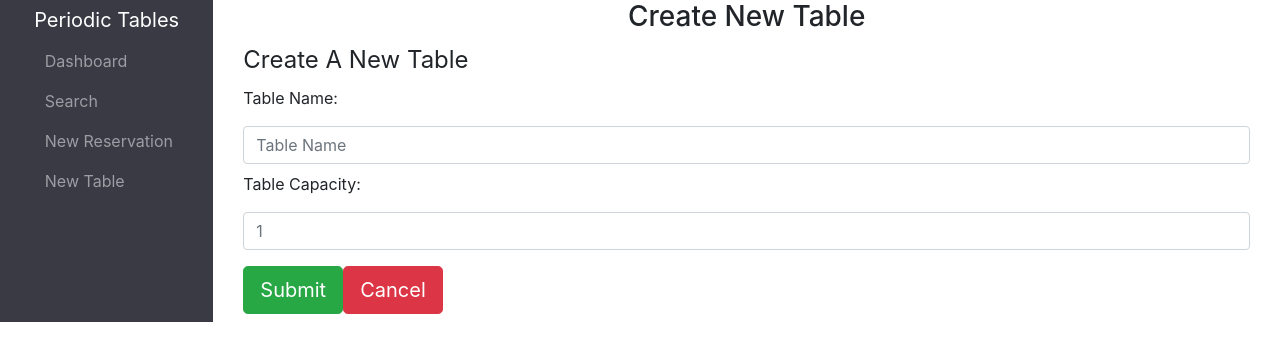
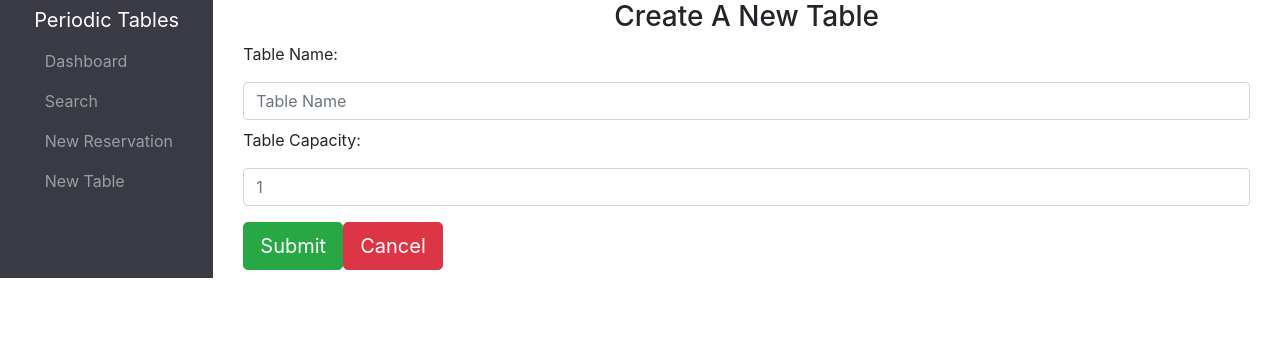
Before and after one commit to Shadi812/Restaurant-Reservation-App, a React (Create React App) app in the folder front-end/: page /tables/new in a window 1280 px wide. Shown: the top 360 px of the page. Built offline with nearby package versions, Linux system fonts and the light colour scheme; a web font is replaced by a local one.

Commit message:
minor edit on displays

```diff
--- a/front-end/src/layout/tables/NewTable.js
+++ b/front-end/src/layout/tables/NewTable.js
@@ -37,7 +37,7 @@ function NewTable() {
 
   return (
     <div className="container fluid">
-      <h3 className="text-center">Create New Table</h3>
+      <h3 className="text-center">Create A New Table</h3>
 
       <TableForm
         handleChange={handleChange}
--- a/front-end/src/layout/tables/TableForm.js
+++ b/front-end/src/layout/tables/TableForm.js
@@ -9,7 +9,6 @@ function TableForm({ tableData, tableError, handleSubmit, handleChange }) {
     <div>
       <form className="d-flex flex-column" onSubmit={handleSubmit}>
         <fieldset>
-          <legend className="form-item"> Create A New Table</legend>
           <ErrorAlert error={tableError} />
           <label htmlFor="table_name"> Table Name: </label>
           <input
```
